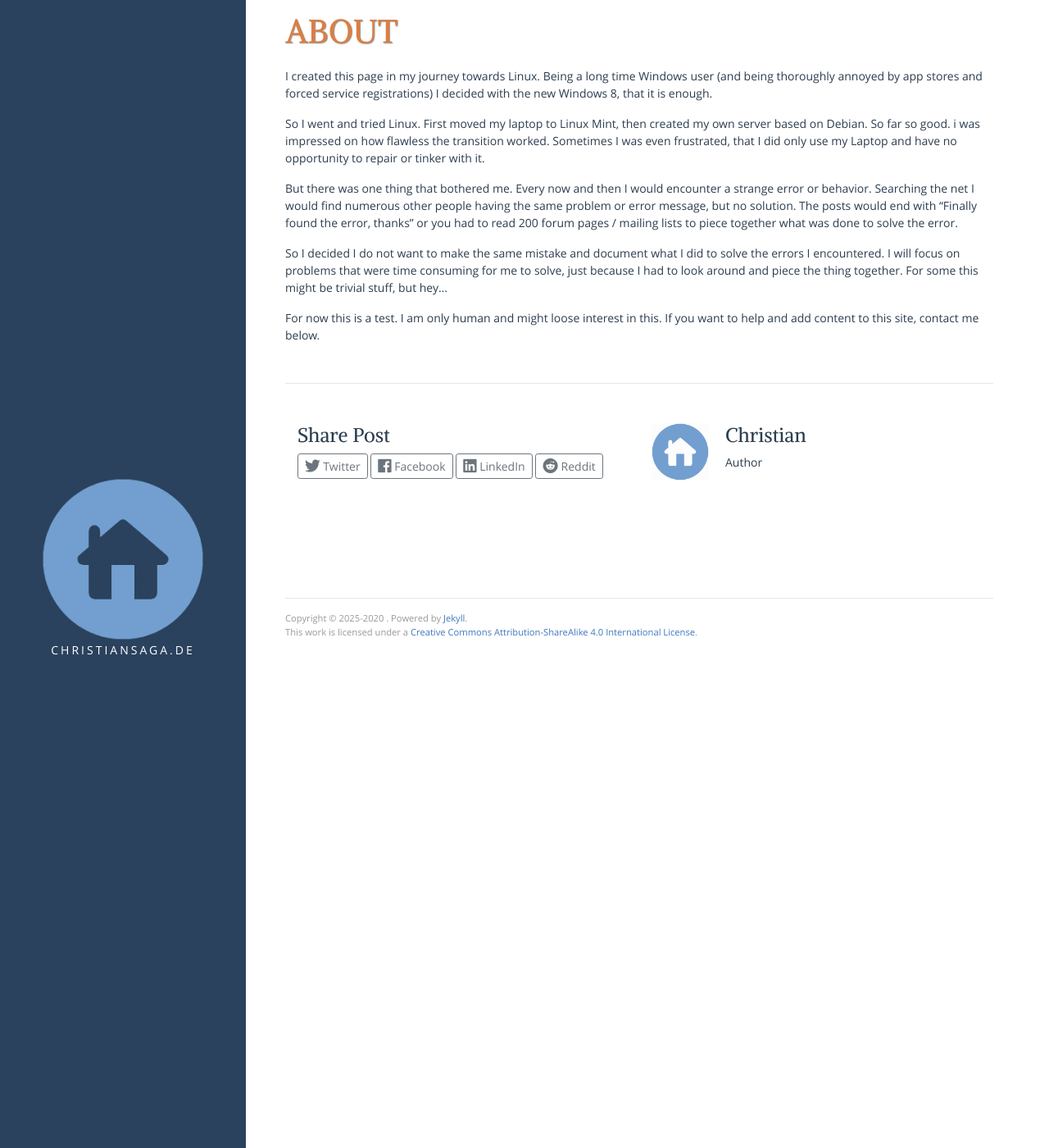
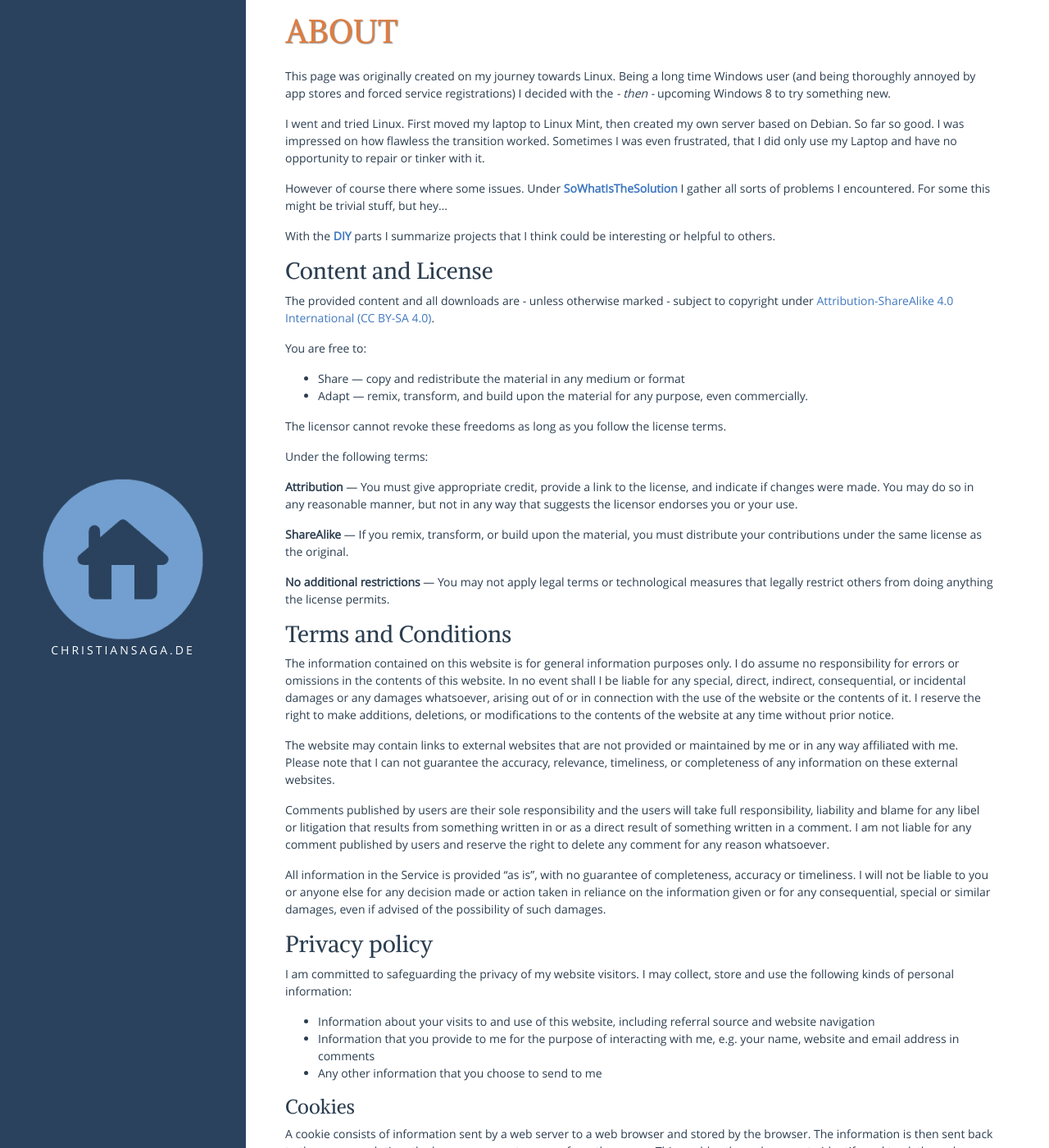
Before and after one commit to chris42/christiansaga.de, a Jekyll site: the page built from pages/about.md, in a window 1280 px wide and 1400 px high. Shown: the whole window at 82% size. Built offline with Jekyll 4.4.1, drawn with Linux system fonts in a browser that asks for light colours; some of the changed text lies outside the part shown.

Commit message:
Inital version of about page with license, privacy policy, etc.

```diff
--- a/_includes/default.html
+++ b/_includes/default.html
@@ -37,7 +37,7 @@
 			<footer>
 				<hr/>
 				<p>
-					Copyright &copy; 2025-{{ site.time | date: '%Y' }}  <a href="/">{{ site.author.name }}</a>. Powered by <a href="http://jekyllrb.com/">Jekyll</a>.
+					Copyright &copy; 2025-{{ site.time | date: '%Y' }}  <a href="/">{{ site.author.name }}</a>. Powered by <a href="http://jekyllrb.com/">Jekyll</a>. <a href="/about.html#privacy-policy">Privacy Policy</a>
 					<br/>
 					This work is licensed under a <a rel="license" href="http://creativecommons.org/licenses/by-sa/4.0/">Creative Commons Attribution-ShareAlike 4.0 International License</a>.
 				</p>
--- a/pages/about.md
+++ b/pages/about.md
@@ -9,14 +9,83 @@ author:
 comments: off
 ---
 
-I created this page in my journey towards Linux. Being a long time Windows user (and being thoroughly annoyed by app stores and forced service registrations) I decided with the new Windows 8, that it is enough.
+This page was originally created on my journey towards Linux. Being a long time Windows user (and being thoroughly annoyed by app stores and forced service registrations) I decided with the *- then -* upcoming Windows 8 to try something new.
 
-So I went and tried Linux. First moved my laptop to Linux Mint, then created my own server based on Debian. So far so good. i was impressed on how flawless the transition worked. Sometimes I was even frustrated, that I did only use my Laptop and have no opportunity to repair or tinker with it.
+I went and tried Linux. First moved my laptop to Linux Mint, then created my own server based on Debian. So far so good. I was impressed on how flawless the transition worked. Sometimes I was even frustrated, that I did only use my Laptop and have no opportunity to repair or tinker with it.
 
-But there was one thing that bothered me. Every now and then I would encounter a strange error or behavior. Searching the net I would find numerous other people having the same problem or error message, but no solution.
-The posts would end with "Finally found the error, thanks" or you had to read 200 forum pages / mailing lists to piece together what was done to solve the error.
+However of course there where some issues. Under [**SoWhatIsTheSolution**](/categories.html#SoWhatIsTheSolution-ref) I gather all sorts of problems I encountered. For some this might be trivial stuff, but hey...
 
-So I decided I do not want to make the same mistake and document what I did to solve the errors I encountered. I will focus on problems that were time consuming for me to solve, just because I had to look around and piece the thing together. For some this might be trivial stuff, but hey...
+With the [**DIY**](/categories.html#DIY-ref) parts I summarize projects that I think could be interesting or helpful to others.
+
+### Content and License
+The provided content and all downloads are - unless otherwise marked - subject to copyright under [Attribution-ShareAlike 4.0 International (CC BY-SA 4.0)](https://creativecommons.org/licenses/by-sa/4.0/legalcode).
+
+You are free to:
+
+* Share — copy and redistribute the material in any medium or format
+* Adapt — remix, transform, and build upon the material for any purpose, even commercially.
+
+The licensor cannot revoke these freedoms as long as you follow the license terms.
+
+Under the following terms:
+
+**Attribution** — You must give appropriate credit, provide a link to the license, and indicate if changes were made. You may do so in any reasonable manner, but not in any way that suggests the licensor endorses you or your use.
+
+**ShareAlike** — If you remix, transform, or build upon the material, you must distribute your contributions under the same license as the original.
+
+**No additional restrictions** — You may not apply legal terms or technological measures that legally restrict others from doing anything the license permits.
+
+### Terms and Conditions
+The information contained on this website is for general information purposes only.
+I do assume no responsibility for errors or omissions in the contents of this website. In no event shall I be liable for any special, direct, indirect, consequential, or incidental damages or any damages whatsoever, arising out of or in connection with the use of the website or the contents of it. I reserve the right to make additions, deletions, or modifications to the contents of the website at any time without prior notice.
+
+The website may contain links to external websites that are not provided or maintained by me or in any way affiliated with me. Please note that I can not guarantee the accuracy, relevance, timeliness, or completeness of any information on these external websites.
+
+Comments published by users are their sole responsibility and the users will take full responsibility, liability and blame for any libel or litigation that results from something written in or as a direct result of something written in a comment. I am not liable for any comment published by users and reserve the right to delete any comment for any reason whatsoever.
+
+All information in the Service is provided "as is", with no guarantee of completeness, accuracy or timeliness. I will not be liable to you or anyone else for any decision made or action taken in reliance on the information given or for any consequential, special or similar damages, even if advised of the possibility of such damages.
+
+### Privacy policy
+I am committed to safeguarding the privacy of my website visitors. I may collect, store and use the following kinds of personal information:
+
+* Information about your visits to and use of this website, including referral source and website navigation
+* Information that you provide to me for the purpose of interacting with me, e.g. your name, website and email address in comments
+* Any other information that you choose to send to me
+
+#### Cookies
+
+A cookie consists of information sent by a web server to a web browser and stored by the browser. The information is then sent back to the server each time the browser requests a page from the server. This enables the web server to identify and track the web browser.
+
+This website does not use Cookies.
+
+Please be aware, that you might encounter cookies, when using links to external websites (e.g. if you follow a recommended reading or use share functionality). These cookies are not within my responsibility and you need to check the privacy policy of the links target.
+The share functionality for [Twitter](https://www.twitter.com), [Facebook](https://www.facebook.com), [Linkedin](https://www.linkedin.com) and [Reddit](https://www.reddit.com) is realised via a simple link. No active contents or cookies are loaded within this page regarding these sites.
 
 
-For now this is a test. I am only human and might loose interest in this. If you want to help and add content to this site, contact me below.
+#### Using your personal information
+
+I may use your personal information to:
+
+* administer the website
+* deal with enquiries made by or about you relating to the website
+
+I will never ever publish your personal information or provide them to any third parties without your consent.
+
+#### Commenting
+
+This website uses [Staticman](https://staticman.net/) for commenting.
+
+Staticman is an open source project, which takes the comment data and automatically creates the necessary files for the source code of this website. Thus, your browser will be sending certain information about your visit, your comment, and other personal information to the webserver of Staticman. Before commenting, you should double check if you want to share this information with Staticman.
+
+If you have doubts you can send me your comment directly via E-Mail.
+
+#### Deletion of personal information
+Logs for the server get deleted after 10 days. You can contact me at any time to request the deletion of your personal data (e.g. comments).
+
+### Contact
+Please send any question or enquiry to the "webmaster" E-Mail account of this domain.
+
+### Acknowledgements
+Thanks to
+* Martin Scharm ([binfalse.de](https://binfalse.de)) for letting me use his Jekyll design
+* İsmail Demirbilek ([dbyll Theme](https://github.com/dbtek/dbyll)) as a base theme
```
